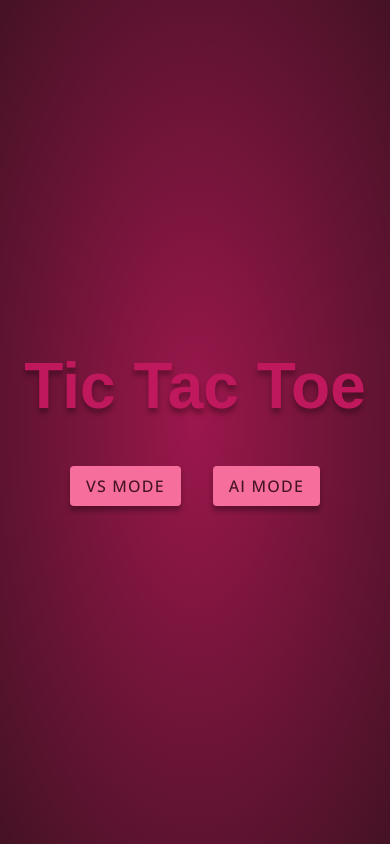
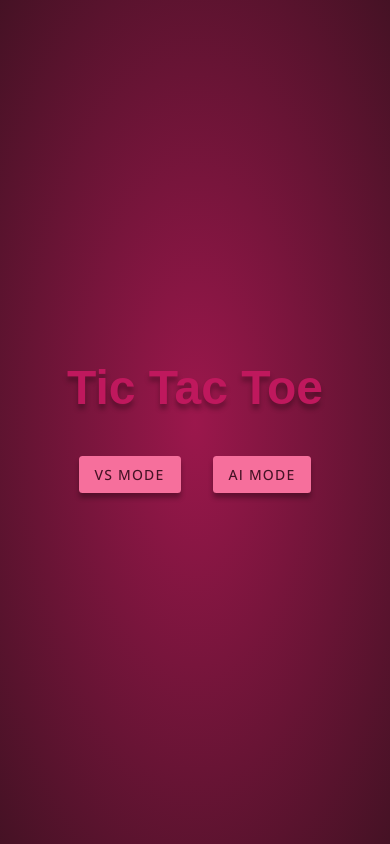
Before and after one commit to ryanthayes/top-tic-tac-toe, a plain HTML site: page index.html in a window 390 px wide. Drawn offline with nearby package versions, Linux system fonts and the light colour scheme; a web font is replaced by a local one.

Commit message:
Clean up code

```diff
--- a/css/style.css
+++ b/css/style.css
@@ -44,6 +44,20 @@
   --cell-size: 100px;
   --mark-size: calc((var(--cell-size) * .60));
 }
+
+@media (max-width: 35em) {
+  :root {
+      --fs-200: .5rem;
+      --fs-300: .75rem;
+      --fs-400: .875rem;
+      --fs-500: 1rem;
+      --fs-600: 1.5rem;
+      --fs-700: 2rem;
+      --fs-800: 2.5rem;
+      --fs-900: 3rem;
+  }
+}
+
 
 /*=== CSS RESET ===*/
 
@@ -128,8 +142,6 @@ main {
   gap: var(--spacing-md);
 }
 
-
-
 /*=== GAME BOARD ===*/
 
 .game-title {
@@ -148,8 +160,8 @@ main {
 
 .game-board {
   display: grid;
-  grid-template-columns: repeat(3, 1fr);
-  grid-template-columns: repeat(3, 1fr);
+  grid-template-rows: repeat(3, minmax(75px, 100px));
+  grid-template-columns: repeat(3, minmax(75px, 100px));
   gap: var(--spacing-sm);
 }
 
@@ -158,8 +170,6 @@ main {
   display: flex;
   align-items: center;
   justify-content: center;
-  width: var(--cell-size);
-  height: var(--cell-size);
   font-size: var(--fs-900);
   color: var(--primary-300);
   background-color: var(--primary-800);
--- a/index.html
+++ b/index.html
@@ -26,7 +26,7 @@
 
             <section id="game-container" class="game-container flex flex-columns align-items-center">
                 <div class="game-header">
-                    <h1 class="game-title">Tic Tac Toe</h1>
+                    <h1 class="game-title mb-md">Tic Tac Toe</h1>
                 </div>
                 <div id="game-board" class="game-board mb-md">
                     <div class="cell"></div>
--- a/js/app.js
+++ b/js/app.js
@@ -14,6 +14,10 @@ const endGameModal = document.querySelector('#end-game__modal');
 const endGameInfo = document.querySelector("#end-game__info")
 const gameBoard = document.querySelector('#game-board');
 
+const playerOne = 'X';
+const playerTwo = 'O'
+let currentPlayer = playerOne;
+let gameOver = false;
 
 // Create array to hold board state
 let board = [
@@ -64,7 +68,6 @@ const setBoard = (() => {
         })
     };
 
-
     const resetBoard = () => {
         board = [
             ['', '', ''],
@@ -85,11 +88,6 @@ const setBoard = (() => {
     };
 
 })();
-
-const playerOne = 'X';
-const playerTwo = 'O'
-let currentPlayer = playerOne;
-let gameOver = false;
 
 const playRound = (() => {
 
```
